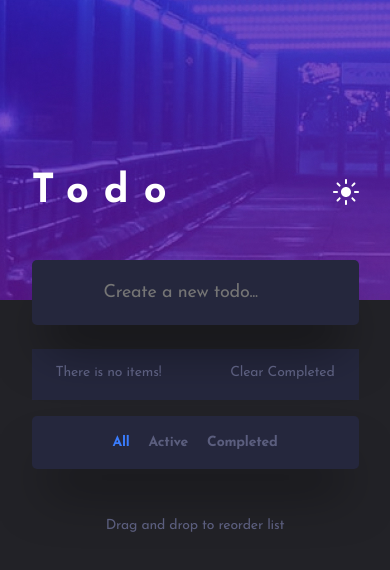
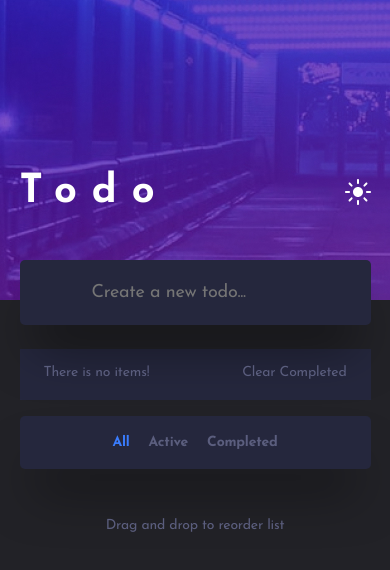
Before and after one commit to createdbysardorbek/Todo-List, a plain HTML site: page index.html in a window 390 px wide. Drawn offline with Linux system fonts and the light colour scheme.

Commit message:
Adding some styles

```diff
--- a/scss/style.scss
+++ b/scss/style.scss
@@ -227,7 +227,7 @@ ul {
     }
 
     .wrapper {
-        width: 327px;
+        width: 90%;
 
         .footer__part {
             .menu {
```
Also changed, not shown: css/style.css, 1 other file.
